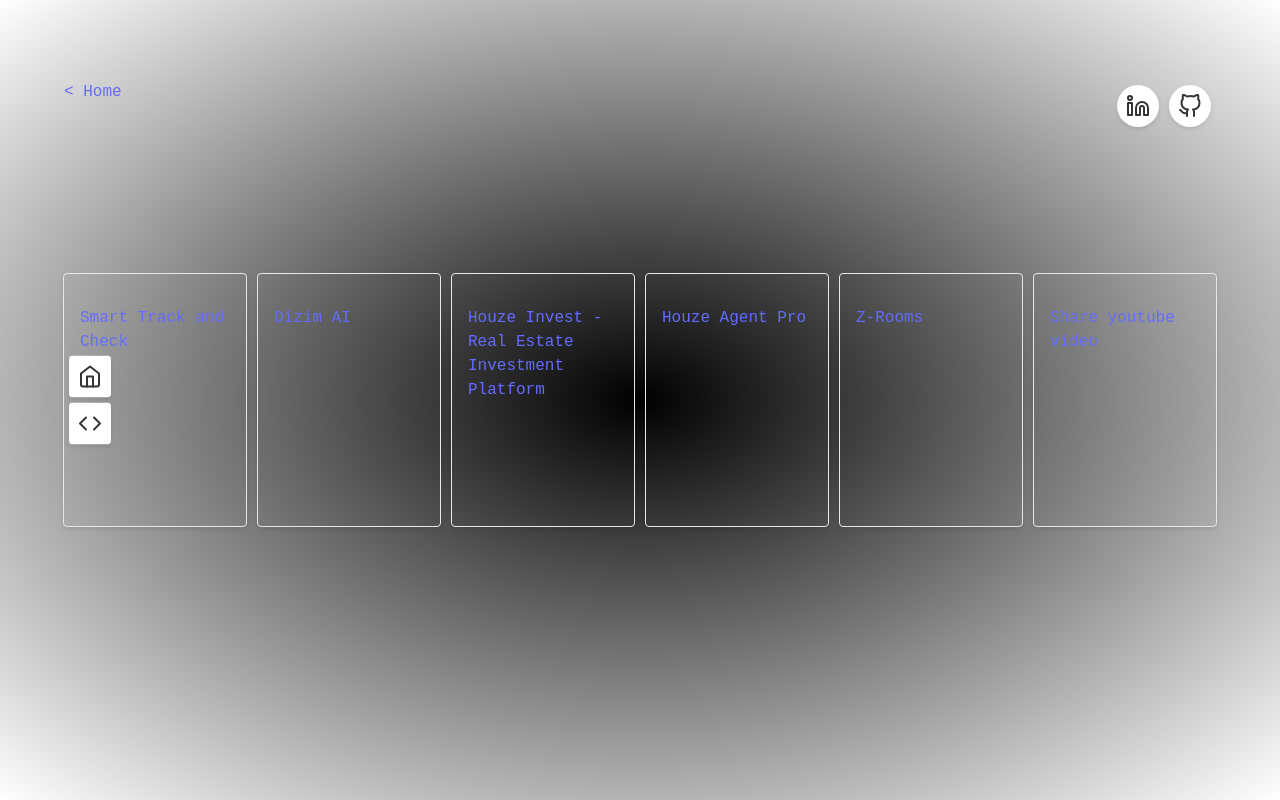
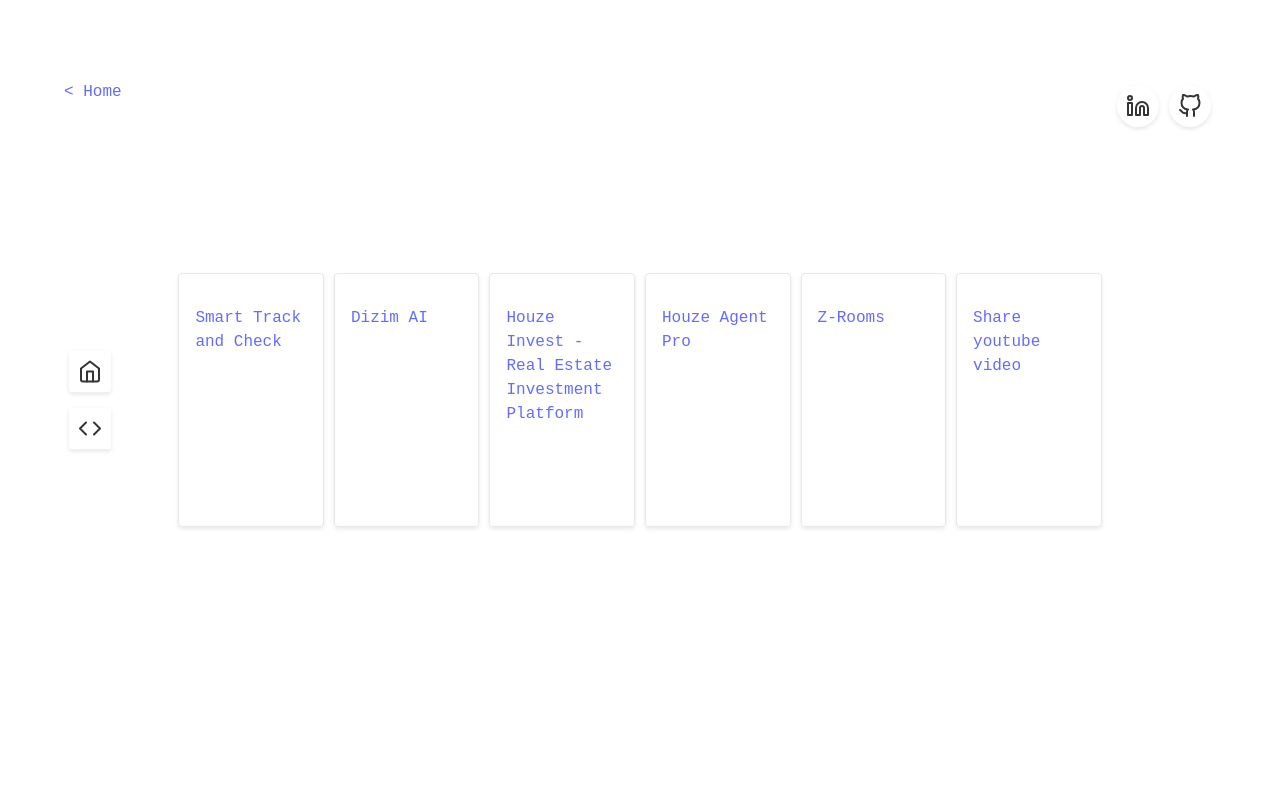
Before and after one commit to sr-albert/albert, a React (Vite) app: page /mine in a window 1280 px wide. Built offline with nearby package versions, Linux system fonts and the light colour scheme; no server answers.

Commit message:
fix: styling

```diff
--- a/src/assets/index.ts
+++ b/src/assets/index.ts
@@ -1,4 +1,5 @@
 export { default as DEFAULTICON } from "./icons/ic-default.svg";
+
 export { default as IcAndroidSVG } from "./icons/ic-android.svg";
 export { default as IcAppleSVG } from "./icons/ic-apple.svg";
 export { default as IcIosSVG } from "./icons/ic-ios.svg";
--- a/src/index.scss
+++ b/src/index.scss
@@ -6,9 +6,7 @@
   font-weight: 400;
 
   color-scheme: light dark;
-  color: rgba(255, 255, 255, 0.87);
-  background-color: #242424;
-  background: radial-gradient(black, transparent);
+  color: rgb(255, 255, 255);
 
   font-synthesis: none;
   text-rendering: optimizeLegibility;
--- a/src/pages/Project/Project.scss
+++ b/src/pages/Project/Project.scss
@@ -26,4 +26,6 @@
   display: flex;
   gap: 10px;
   flex-direction: row;
+  max-width: 80%;
+  margin: auto;
 }
--- a/src/views/ActionBar/ActionBar.scss
+++ b/src/views/ActionBar/ActionBar.scss
@@ -7,6 +7,9 @@
   transform: translateY(-50%);
   left: 5%;
   z-index: 100;
+  display: flex;
+  flex-direction: column;
+  gap: 5px;
 
   @media (max-width: 600px) {
     display: flex;
@@ -48,6 +51,10 @@
   shape-outside: margin-box;
   background-color: black;
   color: white;
+
+  .img {
+    filter: invert(1);
+  }
 }
 
 #action-bar .pending {
--- a/src/views/ProjectDetailView/ProjectDetailView.tsx
+++ b/src/views/ProjectDetailView/ProjectDetailView.tsx
@@ -29,7 +29,7 @@ export default function ProjectDetailView() {
     >
       {/* !!! DON'T REMOVE */}
       {/* <div className="project-detail-container__header">
-        <Link to="/mine" className="back-link">
+        <Link to="works" className="back-link">
           Projects
         </Link>
       </div> */}
```
